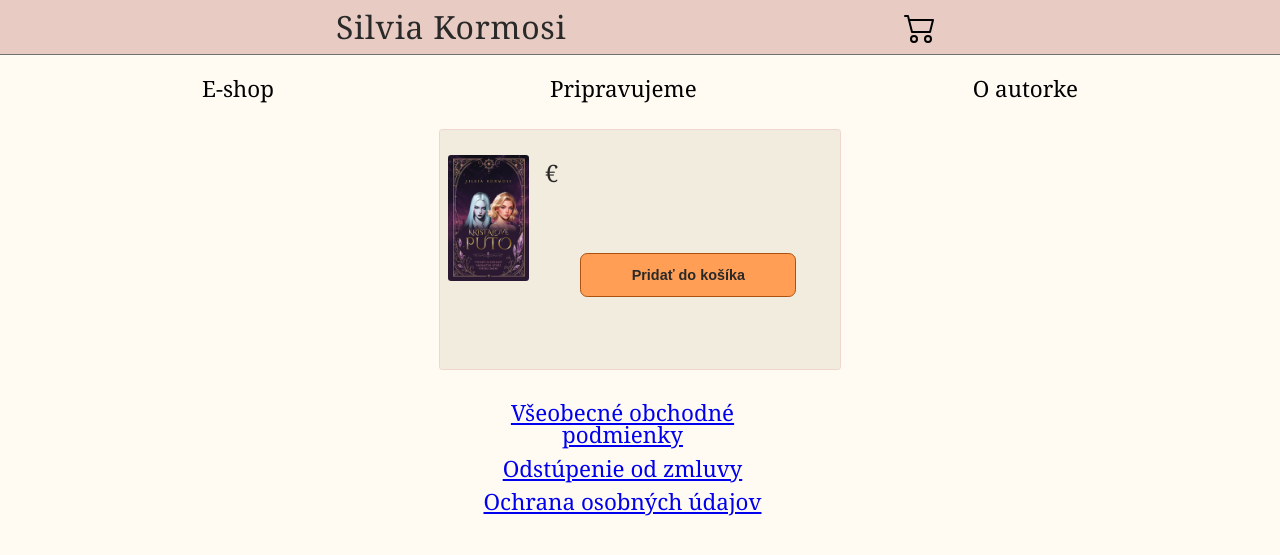
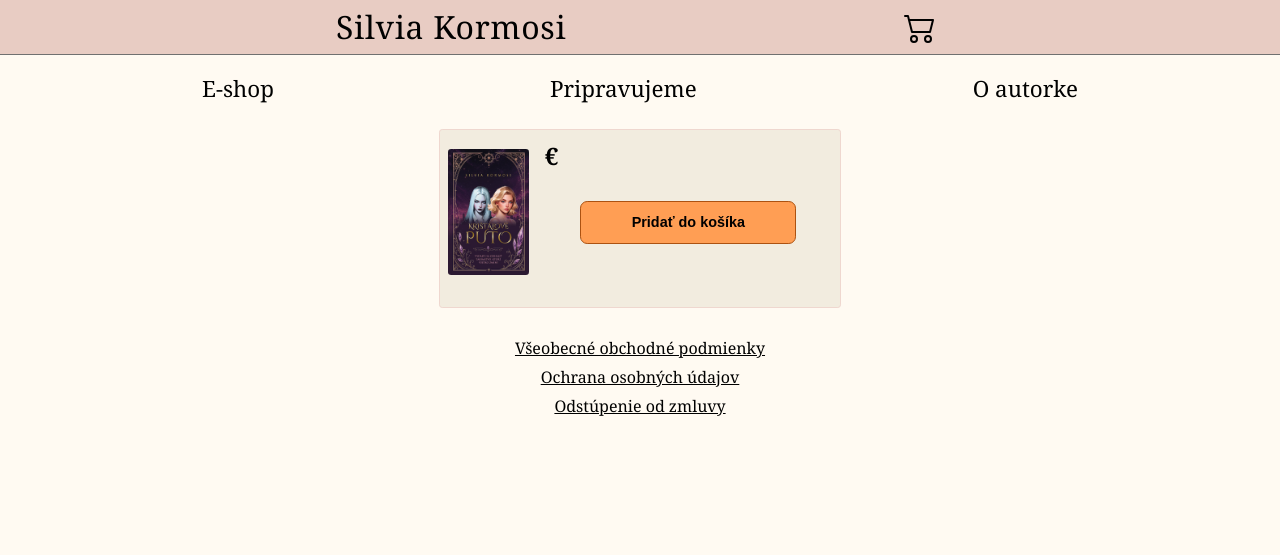
Before and after one commit to kormosi/eshop, a Django app: page / in a window 1280 px wide. Shown: the top 555 px of the page. Run offline with Django 5.2, Linux system fonts and the light colour scheme; data comes from the database, SQL or seed files in the repository.

Commit message:
Change to html and css

```diff
--- a/static/eshop/css/style.css
+++ b/static/eshop/css/style.css
@@ -89,7 +89,7 @@ header {
     padding: .5em;
     font-family: "Georgia", serif;
     font-size: 2em;
-    color: #292929;
+    color: #000000;
     letter-spacing: 0.02em;
     text-decoration: none;
 }
@@ -155,7 +155,7 @@ header {
 
 .lang-switch a {
     cursor: pointer;
-    color: #292929;
+    color: #000000;
     text-decoration: underline;
 }
 
@@ -212,6 +212,7 @@ nav ul li img {
 }
 
 .articles {
+    /*display: flex;*/
     background-color: #dcd4c161;
     border-radius: 0.2em;
     margin-top: 0.7em;
@@ -231,19 +232,19 @@ article {
 h1 {
     font-family: Georgia, serif;
     font-size: 1.7em;
-    color: #292929;
+    color: #000000;
 }
 
 h2 {
     font-family: Georgia, serif;
     font-size: 1.2em;
-    color: #292929;
+    color: #000000;
 }
 
 h3 {
     font-family: Georgia, serif;
     font-size: 1.2em;
-    color: #292929;
+    color: #000000;
     margin-bottom: 1em;
 }
 
@@ -259,7 +260,7 @@ h3 {
     font-size: 1em;
     line-height: 1.5;
     white-space: pre-wrap;
-    color: #292929;
+    color: #000000;
     margin-top: 0.7em;
     margin-bottom: 1em;
 }
@@ -277,7 +278,7 @@ h3 {
 
 .cart-button {
     height: 2em;
-    border: 0.1em solid #292929;
+    border: 0.1em solid #000000;
     background-color: #efd7cf;
     border-radius: 0.4em;
     color: #000000;
@@ -328,7 +329,7 @@ h3 {
 
 hr {
     height: 1px;
-    background: #292929;
+    background: #000000;
     /*font-size: 0;*/
     border: 0;
     margin-top: 0.5em;
@@ -342,19 +343,23 @@ p {
     line-height: 1.5; /* 1.5 times the font size */
     text-align: justify;
     margin-top: 0.7em;
-    color: #292929;
+    color: #000000;
 }
 
 p b {
     font-weight: bold;
 }
 
-.book-details {
+.images {
+    margin-top: 0.7em;
+    margin-bottom: 1.5em;
+}
+
+.product-details {
     font-family: Georgia, serif;
     font-size: 1em;
     line-height: 1.7;
-    color: #292929;
-    margin-top: 1em;
+    color: #000000;
 }
 
 p i {
@@ -365,6 +370,7 @@ p i {
     margin: 0;
     color: #00b30f;
     font-size: 1em;
+    font-weight: bold;
 }
 
 strong {
@@ -424,10 +430,11 @@ strong {
 
 footer {
     margin-top: 2em;
-    margin-bottom: 2em;
+    margin-bottom: 1em;
     display: flex;
     flex-direction: column;
     justify-content: center;
+    width: 100%;
 }
 
 .footer_icons {
@@ -443,20 +450,28 @@ footer img {
 .footer-links {
     display: flex;
     flex-direction: column;
-    gap: 0.5em;
+    gap: 0.8em;
     align-items: center;
     text-align: center;
+    font-family: Georgia, serif;
+    font-size: 1em;
+    width: 100%;
 }
 
 .footer-links a {
     text-decoration: underline;
+    color: #000000;
+}
+
+.footer-links a:visited {
+    color: #000000;
 }
 
 .btncontainer {
     display: flex;
     justify-content: center;
-    margin-top: 3em;
-    /*margin-bottom: 2em;*/
+    margin-top: 0.7em;
+    margin-bottom: 1.5em;
 }
 
 .call-to-action {
@@ -466,7 +481,7 @@ footer img {
     padding: 0 1.5em;
     align-items: center;
     font-size: 0.9em;
-    color: #292929;
+    color: #000000;
     background-color: #ff9e54;
     border: 0.12em solid #ac5211;
     border-radius: 0.5em;
@@ -538,8 +553,10 @@ footer img {
 #price {
     font-family: "Georgia", serif;
     /*font-family: sans-serif;*/
-    /*font-weight: bold; */
+    font-weight: bold;
     font-size: 1.5em;
+    margin-top: 0;
+    margin-bottom: 0.5em;
 }
 
 
--- a/templates/eshop/base.html
+++ b/templates/eshop/base.html
@@ -57,8 +57,8 @@
 <footer>
   <nav class="footer-links">
     <a href="{% url 'vop' %}">Všeobecné obchodné podmienky</a>
+    <a href="{% url 'osobne_udaje' %}">Ochrana osobných údajov</a>
     <a href="{% url 'odstupenie' %}">Odstúpenie od zmluvy</a>
-    <a href="{% url 'osobne_udaje' %}">Ochrana osobných údajov</a>
   </nav>
 </footer>
 
--- a/templates/eshop/home.html
+++ b/templates/eshop/home.html
@@ -16,10 +16,11 @@
 
     <div class="articles">
         <article id="sk-content" class="lang active">
+
                 <img class="images" src="{% static 'eshop/images/cover.jpg' %}" alt="Book">
+
+            <div class="product-details">
             <h1>{{ product.name }}</h1>
-
-            <p id="price">{{ product.price|sk_price }} €</p>
 
             {% if product.category == 'book' and product.book_details %}
             <ul class="book-details">
@@ -35,6 +36,10 @@
                 <li>Posielame ihneď</li>
             </ul>
             {% endif %}
+
+            </div>
+
+            <p id="price">{{ product.price|sk_price }} €</p>
 
 
             <div class="btncontainer">
@@ -52,54 +57,9 @@
             {% if paragraph %}<p>{{ paragraph }}</p>{% endif %}
             {% endfor %}
 
-
-
         </article>
 
-<!--        <form action="{% url 'checkout' %}" method="post">-->
-<!--            {% csrf_token %}-->
-
-<!--            <input-->
-<!--                    type="email"-->
-<!--                    name="email"-->
-<!--                    placeholder="Your email"-->
-<!--                    required-->
-<!--            >-->
-
-<!--            <button type="submit">Buy now</button>-->
-<!--        </form>-->
-
-<!--        <article id="en-content" class="lang">-->
-<!--            <h1>The Crystal Bond</h1>-->
-<!--            <div class="images">-->
-<!--                <img src="{% static 'eshop/images/cover.jpg' %}" alt="Book cover">-->
-<!--            </div>-->
-<!--            <p>-->
-<!--                When Elizabeth and Ashley Kings finished high-school, they thought only boring adult life awaited them.-->
-<!--                Looking for jobs, starting a career, paying rent.-->
-<!--            </p>-->
-<!--            <p>-->
-<!--                But that is impossible when James is their roommate because he is a traveler through space and time who has no control over his ability.-->
-<!--                On his journeys, he unintentionally takes along anyone close to him who happens to be nearby.-->
-<!--            </p>-->
-<!--            <p>-->
-<!--                As if that wasn't enough, a new neighbor on their street takes a suspicious interest in them, and the sisters begin to suspect that James isn't the only one with a special ability.-->
-<!--                That creates problems, unexpected situations, and unwanted attention that could change their lives far more than they ever imagined.-->
-<!--            </p>-->
-<!--            <p>-->
-<!--                For now, their peaceful life is on hold.-->
-<!--            </p>-->
-<!--        </article>-->
-
         <br>
-
-
-        <div class="btncontainer">
-            <!-- TODO pridať do tohto tlačidla obrázok košíka, ako majú na martinuse-->
-<!--            <a href="https://www.martinus.sk/4100133-kristalove-puto/kniha" id="sk-content" class="call-to-action lang active">Vložiť do košíka</a>-->
-<!--            <a href="https://www.martinus.sk/4100133-kristalove-puto/kniha" id="en-content" class="call-to-action lang">Add to shopping cart</a>-->
-
-        </div>
 
 <!--    <div class="separator">-->
 <!--        <img src="separator2.svg" alt="-&#45;&#45;&#45;&#45;&#45;&#45;&#45;&#45;">-->
```
Lines whose indentation alone changed are shown as unchanged.
